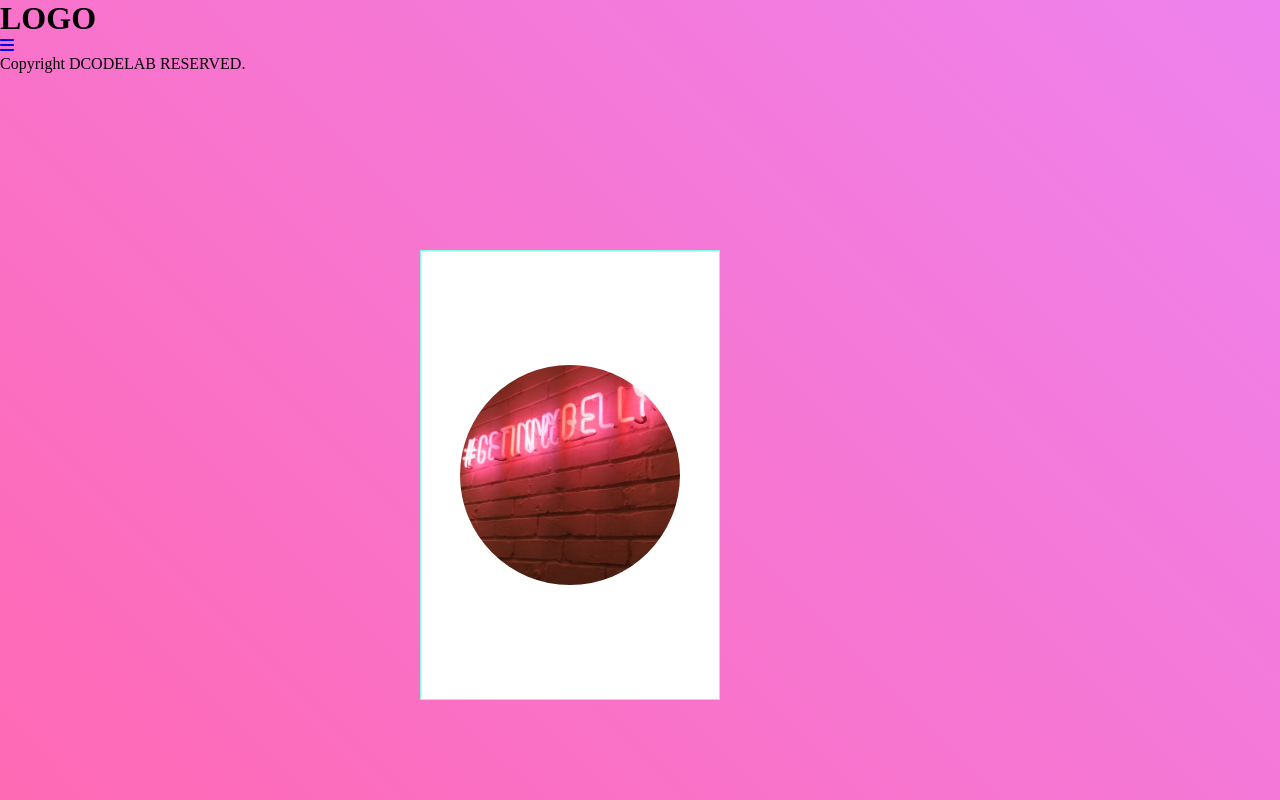
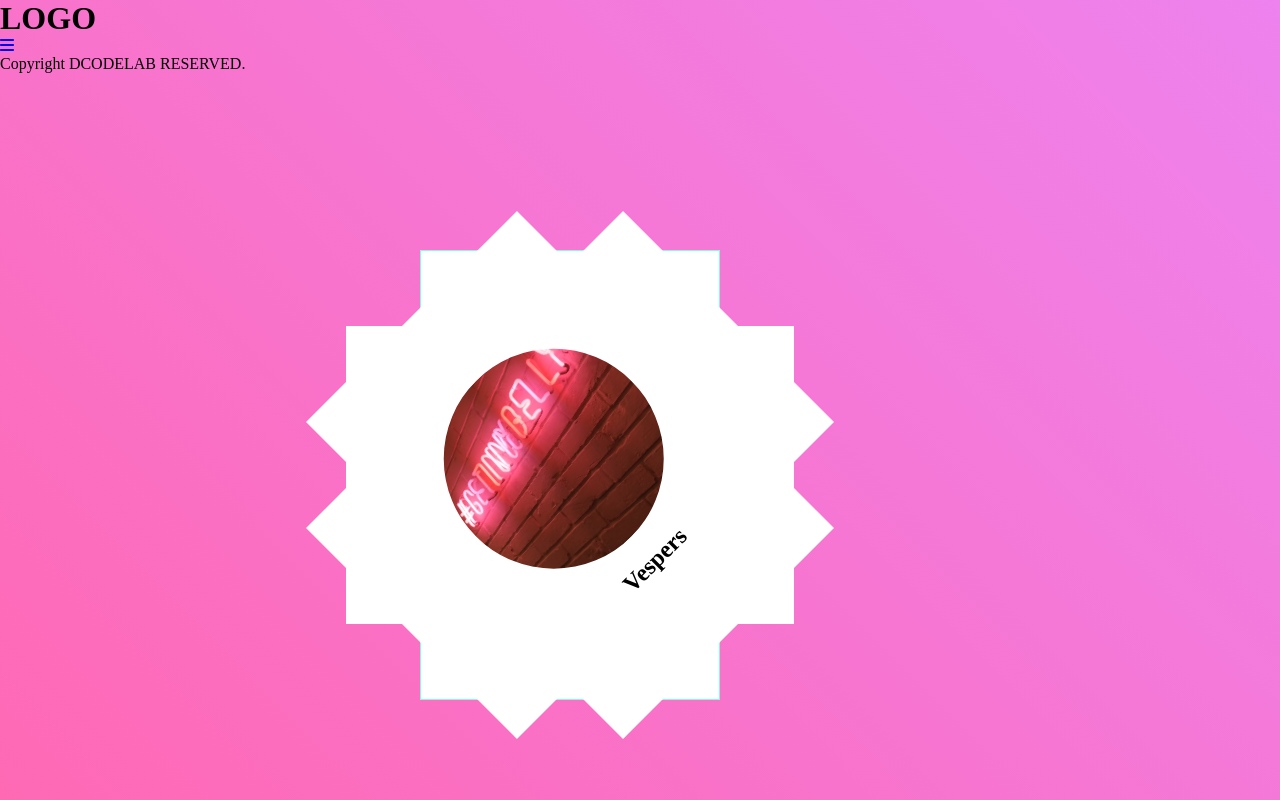
Before and after one commit to Yunjeong1/react_mp, a React (Create React App) app: page / in a window 1280 px wide. Built offline with nearby package versions, Linux system fonts and the light colour scheme.

Commit message:
style_rotate

```diff
--- a/src/Card.js
+++ b/src/Card.js
@@ -2,11 +2,13 @@ import React from 'react';
 
 function Card(props) {
 	return (
-		<article>
+		<article
+			style={{ transform: `rotate(${(360 / props.num) * props.index}deg)` }}>
 			<div className='inner'>
 				<div className='pic'>
 					<img src={`${props.path}/img/${props.data}.jpg`} />
 				</div>
+				<h2>{props.data}</h2>
 			</div>
 		</article>
 	);
--- a/src/Section.js
+++ b/src/Section.js
@@ -1,7 +1,6 @@
 import React from 'react';
 import Card from './Card';
 
-function Section() {
 const path = process.env.PUBLIC_URL;
 const arr = [
 	'Blizzards',
@@ -13,10 +12,13 @@ function Section() {
 	'Seasonal',
 	'Vespers',
 ];
+const num = arr.length;
+
+function Section() {
 	return (
 		<section className='wrap'>
 			{arr.map((data, idx) => {
-				return <Card key={idx} path={path} data={data} />;
+				return <Card key={idx} path={path} data={data} index={idx} num={num} />;
 			})}
 		</section>
 	);
--- a/src/scss/style.scss
+++ b/src/scss/style.scss
@@ -38,6 +38,7 @@
 					height: 220px;
 					border-radius: 50%;
 					overflow: hidden;
+					margin-bottom: 20px;
 
 					img {
 						width: 100%;
```
Lines whose indentation alone changed are shown as unchanged.
